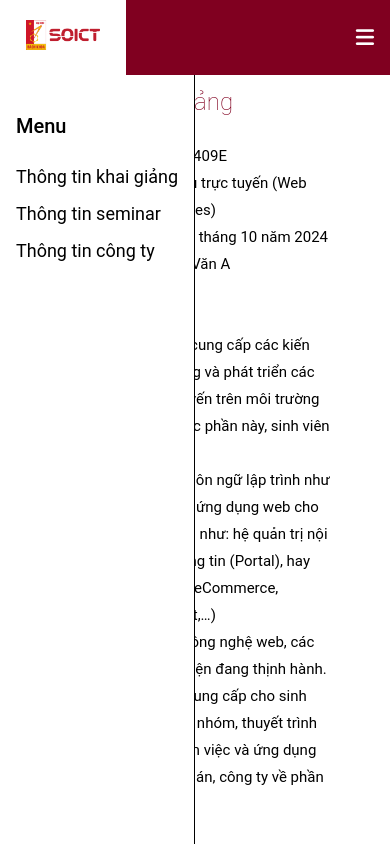
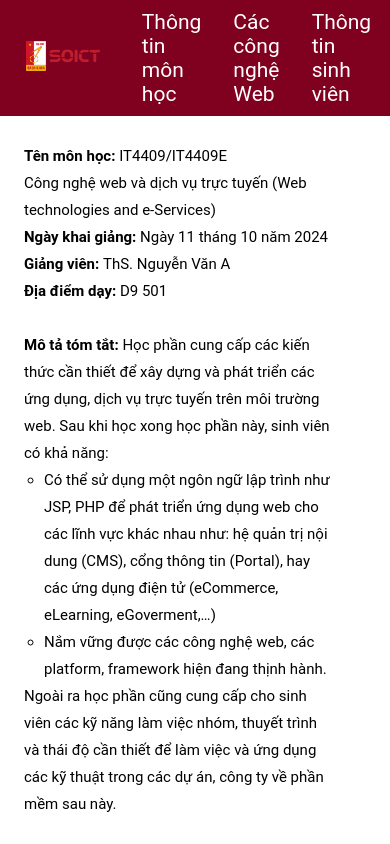
Before and after one commit to cuhp293/2024.1-Web-technologies-and-e-Services, a plain HTML site: page ORA #1/index.html in a window 390 px wide. Both pictures are taken after a click on the link 364 px from the left and 37 px from the top of the page. Shown: the top 844 px of the page. Drawn offline with Linux system fonts and the light colour scheme.

Commit message:
update top nav menu bar

```diff
--- a/ORA #1/asserts/css/main.css
+++ b/ORA #1/asserts/css/main.css
@@ -229,7 +229,7 @@ section:target {
     display: none;
   }
   .left-nav {
-    left: -18%;
+    left: -24%;
   }
   .content {
     padding: 24px;
@@ -278,6 +278,9 @@ section:target {
   .mobile-hidden {
     display: none;
   }
+  .show-menu .mobile-hidden {
+    display: block;
+  }
   .footer-container {
     justify-content: flex-start;
   }
--- a/ORA #1/index.html
+++ b/ORA #1/index.html
@@ -16,7 +16,7 @@
   </head>
   <body>
     <nav class="project-navigation">
-      <ul class="project-nav-list">
+      <ul class="project-nav-list" id="nav-list">
         <li class="project-nav-item">
           <a href="#main-page" class="project-nav-link project-nav-img-link">
             <img
@@ -869,24 +869,12 @@
       });
 
       // xử lý khi navbars xuất hiện trên mobile và tablets
-      const menuToggle = document.getElementById("menu-toggle");
-      const leftNavs = document.querySelectorAll("#left-nav");
-      const closeNavs = document.querySelectorAll("#close-nav");
-
-      menuToggle.addEventListener("click", function (event) {
-        event.preventDefault();
-        leftNavs.forEach((leftNav) => {
-          leftNav.classList.add("open");
+      document
+        .getElementById("menu-toggle")
+        .addEventListener("click", function (e) {
+          e.preventDefault();
+          document.getElementById("nav-list").classList.toggle("show-menu");
         });
-      });
-
-      closeNavs.forEach((closeNav) => {
-        closeNav.addEventListener("click", function () {
-          leftNavs.forEach((leftNav) => {
-            leftNav.classList.remove("open");
-          });
-        });
-      });
     </script>
   </body>
 </html>
```
